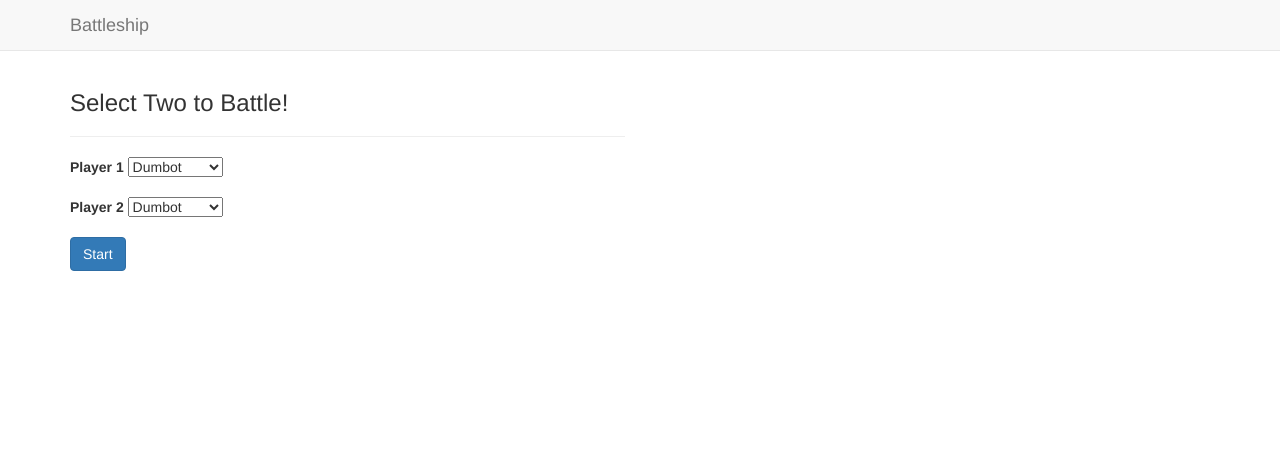
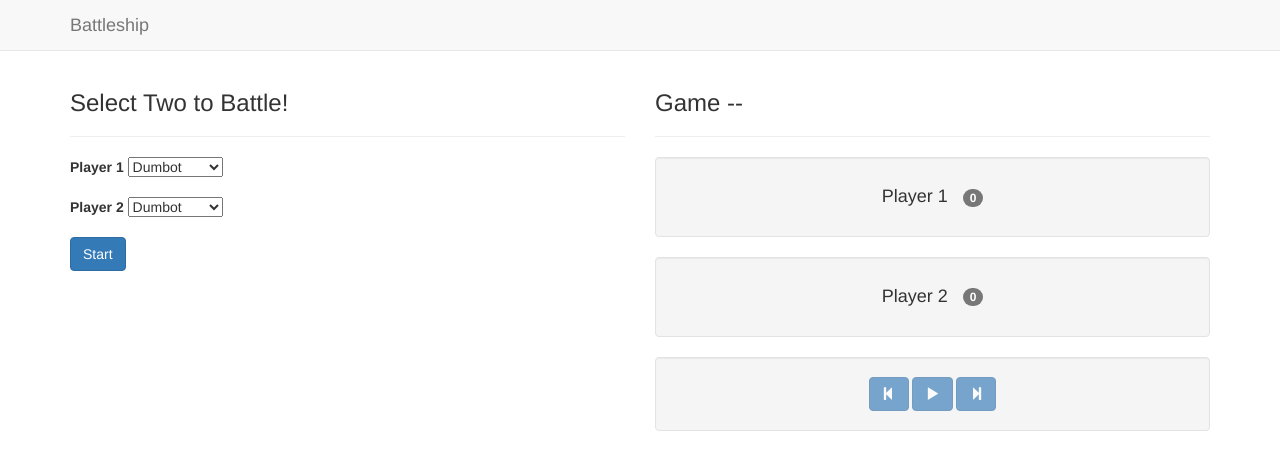
Before and after one commit to sonomapartners/Battleship, a plain HTML site: page index.html in a window 1280 px wide. Drawn offline with nearby package versions, Linux system fonts and the light colour scheme.

Commit message:
Stubbed out the board structure

```diff
--- a/index.html
+++ b/index.html
@@ -6,6 +6,14 @@
 
     <link rel="stylesheet" href="//cdnjs.cloudflare.com/ajax/libs/twitter-bootstrap/3.3.7/css/bootstrap.min.css">
     <style>
+        .player-board, #controlPanel {
+            text-align: center;
+        }
+
+        .player-wins {
+            margin-left: 10px;
+        }
+
         body {
             padding-top: 70px;
         }
@@ -38,7 +46,25 @@
                 <div class="btn btn-primary btn-large">Start</div>
             </div>
             <div class="col-md-6">
+                <h3>Game <span id="gameNumber">--</span></h3>
+                <hr />
+                <div id="player1board" class="well player-board">
+                    <h4>Player 1 <span class="badge player-wins" id="player1Wins">0</span></h4>
+                    <div class="board">
 
+                    </div>
+                </div>
+                <div id="player2board" class="well player-board">
+                    <h4>Player 2 <span class="badge player-wins" id="player2Wins">0</span></h4>
+                    <div class="board">
+
+                    </div>
+                </div>
+                <div id="controlPanel" class="well well-small">
+                    <button class="btn btn-primary disabled" id="previous"><span class="glyphicon glyphicon-step-backward"></span></button>
+                    <button class="btn btn-primary disabled" id="replay"><span class="glyphicon glyphicon-play"></span></button>
+                    <button class="btn btn-primary disabled" id="next"><span class="glyphicon glyphicon-step-forward"></span></button>
+                </div>
             </div>
         </div>
     </div>
```
